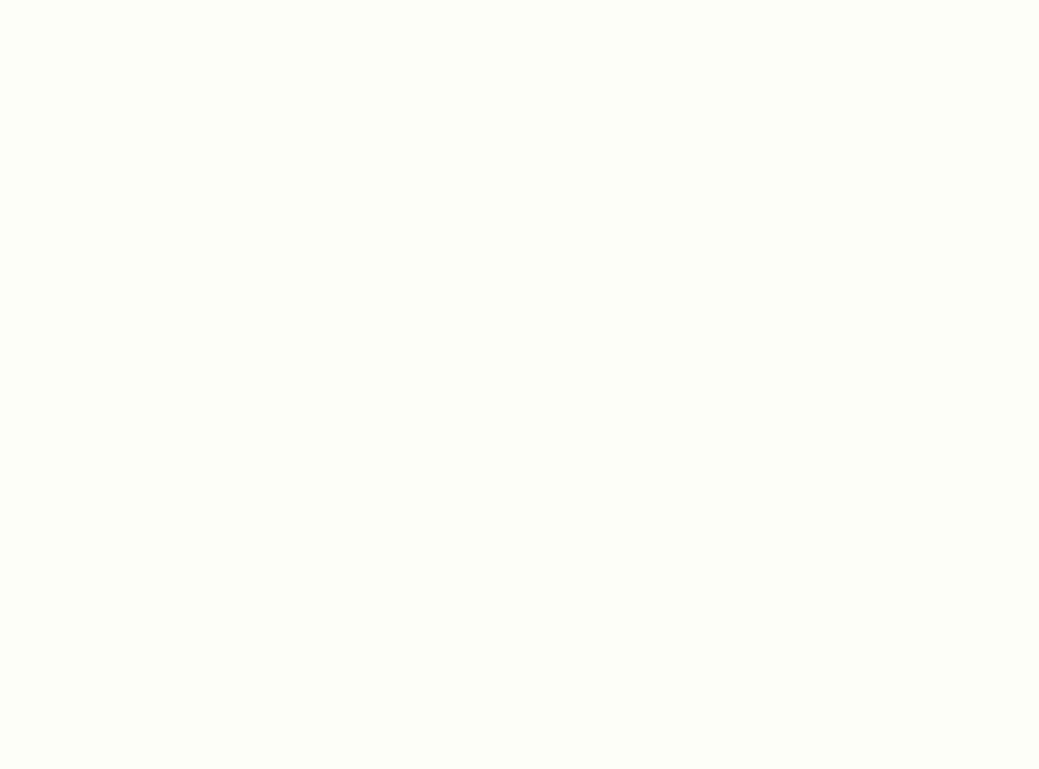
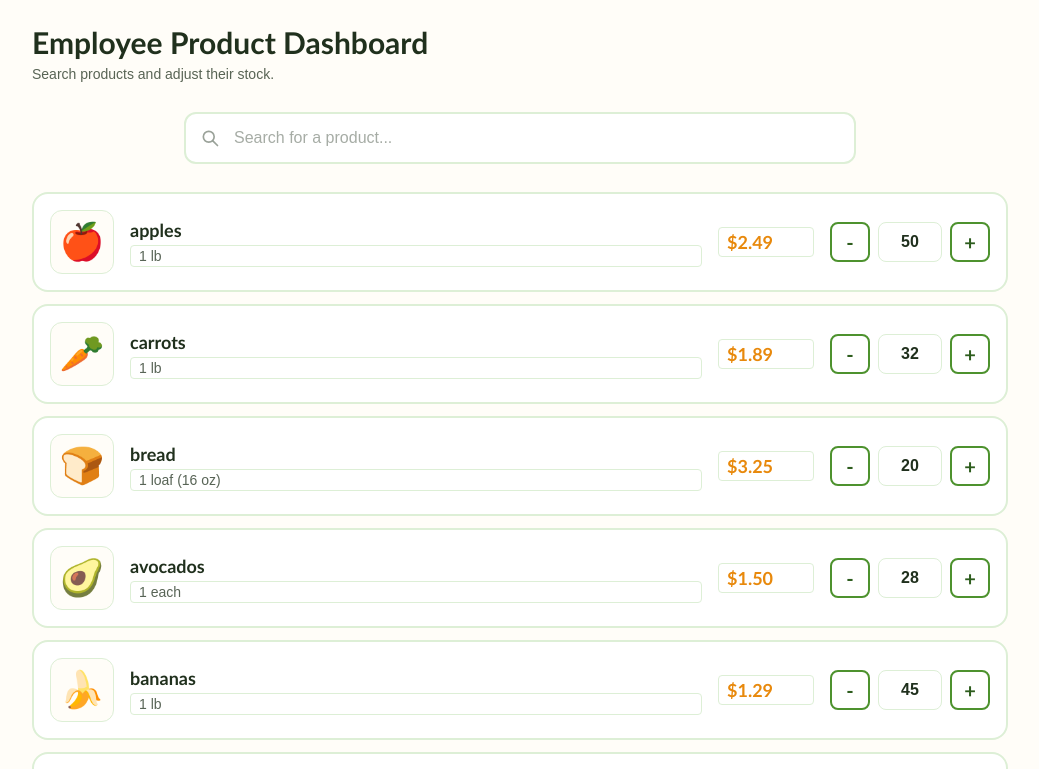
Before and after one commit to NyiHtett/On_Demand_Delivery_Service, a React (Vite) app in the folder frontend/: page /manager in a window 1280 px wide. Shown: the top 769 px of the page, without its empty margins (120-1159 px from the left). Built offline with nearby package versions, Linux system fonts and the light colour scheme.

Commit message:
initial product table UI. todo: make icons editable, come up with standardization for units (keep $ or lb and then user only inputs that number)

```diff
--- /dev/null
+++ b/frontend/src/components/catalog/ProductLine.jsx
@@ -0,0 +1,49 @@
+{/* This is a line element for the manager product page
+    each line contains the product image
+    the name and the unit
+    the price
+    and then three buttons */}
+
+function ProductLine({ product, onDecrease, onIncrease, onWeightChange, onPriceChange }) {
+  return (
+    <div className="flex w-full items-center gap-4 rounded-2xl border-2 border-brand-green-100 bg-white p-4 transition-colors hover:border-brand-green-500">
+      <div className="grid size-16 shrink-0 place-items-center rounded-xl border border-brand-green-100 bg-paper text-4xl">
+        <span role="img">{product.icon}</span>
+      </div>
+
+      <div className="min-w-0 flex-1">
+        <h2 className="truncate font-display text-lg font-black text-ink">{product.name}</h2>
+        <input type="text" value={product.unit} onChange={(event)=>onWeightChange(event.target.value)}
+        className="w-full rounded border border-brand-green-100 px-2 text-sm text-ink/75"/>
+      </div>
+
+      <input type="text" value={product.price} onChange={(event)=>onPriceChange(event.target.value)}
+        className="hidden w-24 shrink-0 rounded border border-brand-green-100 px-2 font-display text-lg font-black text-brand-orange-500 sm:block"/>
+
+      <div className="grid shrink-0 grid-cols-[2.5rem_4rem_2.5rem] items-center gap-2">
+        <button
+          type="button"
+          onClick={onDecrease}
+          disabled={product.stock === 0}
+          className="grid size-10 place-items-center rounded-lg border-2 border-brand-green-500 font-display text-xl font-black text-brand-green-700 hover:bg-brand-green-50 disabled:cursor-not-allowed disabled:opacity-35"
+        >
+          -
+        </button>
+        <output
+          className="grid h-10 place-items-center rounded-lg border border-brand-green-100 font-bold"
+        >
+          {product.stock}
+        </output>
+        <button
+          type="button"
+          onClick={onIncrease}
+          className="grid size-10 place-items-center rounded-lg border-2 border-brand-green-500 font-display text-xl font-black text-brand-green-700 hover:bg-brand-green-50"
+        >
+          +
+        </button>
+      </div>
+    </div>
+  );
+}
+
+export default ProductLine;
--- /dev/null
+++ b/frontend/src/components/catalog/ProductTable.jsx
@@ -0,0 +1,23 @@
+{/* This basically uses the product lines to create a table that the users can see, passes the product and inc/dec functions to the line*/}
+
+import ProductLine from './ProductLine';
+
+function ProductTable({ products, onDecrease, onIncrease, onWeightChange, onPriceChange }) {
+  return (
+    <ul className="flex flex-col gap-3">
+      {products.map((product) => (
+        <li key={product.id}>
+          <ProductLine
+            product={product}
+            onDecrease={() => onDecrease(product.id)}
+            onIncrease={() => onIncrease(product.id)}
+            onWeightChange={(value) => onWeightChange(product.id, value)}
+            onPriceChange={(value) => onPriceChange(product.id, value)}
+          />
+        </li>
+      ))}
+    </ul>
+  );
+}
+
+export default ProductTable;
--- a/frontend/src/pages/ManagerPage.jsx
+++ b/frontend/src/pages/ManagerPage.jsx
@@ -1,5 +1,73 @@
+import { useMemo, useState } from 'react';
+import ProductTable from '../components/catalog/ProductTable';
+import ProductSearch from '../components/catalog/ProductSearch';
+
+const initialProducts = [
+  { id: 1, name: 'apples', price: '$2.49', unit: '1 lb', stock: 50, icon: '🍎' },
+  { id: 2, name: 'carrots', price: '$1.89', unit: '1 lb', stock: 32, icon: '🥕' },
+  { id: 3, name: 'bread', price: '$3.25', unit: '1 loaf (16 oz)', stock: 20, icon: '🍞' },
+  { id: 4, name: 'avocados', price: '$1.50', unit: '1 each', stock: 28, icon: '🥑' },
+  { id: 5, name: 'bananas', price: '$1.29', unit: '1 lb', stock: 45, icon: '🍌' },
+  { id: 6, name: 'tomatoes', price: '$2.15', unit: '1 lb', stock: 36, icon: '🍅' },
+  { id: 7, name: 'milk', price: '$4.10', unit: '1 gal', stock: 18, icon: '🥛' },
+  { id: 8, name: 'lettuce', price: '$2.75', unit: '1 head', stock: 26, icon: '🥬' },
+];
+
 function ManagerPage() {
-  return <section>{/* Manager and employee dashboard template */}</section>;
+  const [products, setProducts] = useState(initialProducts);
+  const [search, setSearch] = useState('');
+
+  {/* What this basically does is dynamically update the visible productions object*/}
+  const visibleProducts = useMemo(() => {
+    const query = search.trim().toLowerCase();
+    return query ? products.filter((product) => product.name.toLowerCase().includes(query)) : products;
+  }, [search, products]);
+
+  {/* the three functions below changes the stock, price, and units in the product object (not the database yet since we haven't hooked everything up*/}
+  function changeStock(productId, amount) {
+    setProducts((current) => current.map((product) => product.id === productId ? { ...product, stock: Math.max(0, product.stock + amount) } : product
+      )
+    );
+  }
+
+  function changePrice(productId, price) {
+    setProducts((current) => current.map((product) => product.id === productId ? { ...product, price: price } : product
+      )
+    );
+  }
+
+  function changeUnit(productId, unit) {
+    setProducts((current) => current.map((product) => product.id === productId ? { ...product, unit:unit } : product
+      )
+    );
+  }
+
+  return (
+    <main className="mx-auto w-full max-w-5xl p-4 sm:p-6">
+      <h1 className="font-display text-3xl font-black text-ink">Employee Product Dashboard</h1>
+      <p className="mt-1 text-sm text-ink/75">Search products and adjust their stock.</p>
+
+      <div className="my-7">
+            <ProductSearch value={search} onChange={setSearch} onClear={() => setSearch('')} />
+          </div>
+
+      <div className="mt-4">
+        {visibleProducts.length > 0 ? (
+          <ProductTable
+            products={visibleProducts}
+            onDecrease={(id) => changeStock(id, -1)}
+            onIncrease={(id) => changeStock(id, 1)}
+            onWeightChange={(id, value) => changeUnit(id, value)}
+            onPriceChange={(id, value) => changePrice(id, value)}
+          />
+        ) : (
+          <p className="rounded-2xl border-2 border-dashed border-brand-green-100 p-8 text-center text-ink/75">
+            No products match "{search.trim()}".
+          </p>
+        )}
+      </div>
+    </main>
+  );
 }
 
 export default ManagerPage;
```
Also changed, not shown: 1 other file (tests, documents, lock files or other folders).
